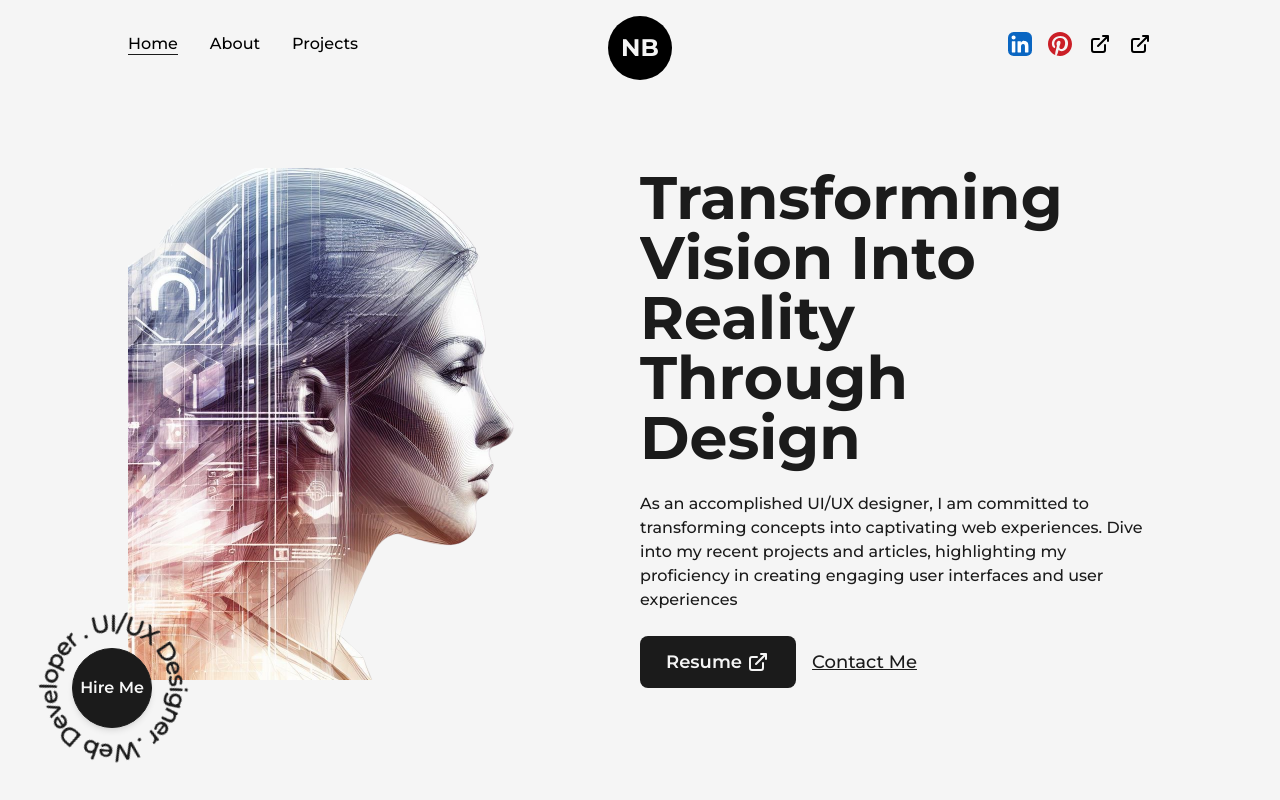
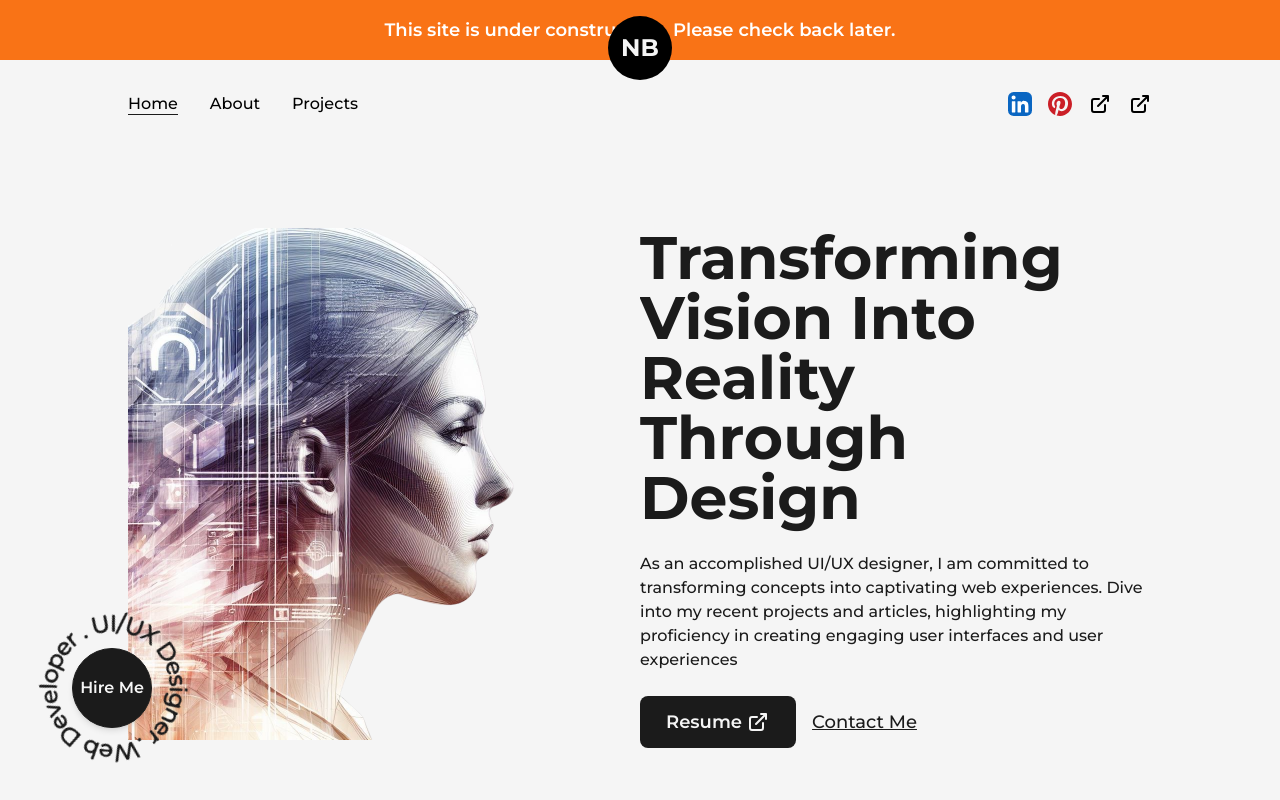
Before and after one commit to natalia-belei/natalia-belei.github.io, a Next.js app in the folder reactportfolio/: page / in a window 1280 px wide. Shown: the top 800 px of the page. Built offline with nearby package versions, Linux system fonts and the light colour scheme.

Commit message:
Add Under Construction banner.

```diff
--- /dev/null
+++ b/reactportfolio/config.js
@@ -0,0 +1,5 @@
+const config = {
+    isUnderConstruction: true,
+};
+
+export default config;
--- /dev/null
+++ b/reactportfolio/src/components/UnderConstruction.js
@@ -0,0 +1,13 @@
+import React from 'react';
+
+const UnderConstruction = () => {
+    return (
+        <div className="bg-orange-500 text-white text-center p-4">
+            <p className="text-lg font-semibold">
+                This site is under construction. Please check back later.
+            </p>
+        </div>
+    );
+};
+
+export default UnderConstruction;
--- a/reactportfolio/src/pages/_app.js
+++ b/reactportfolio/src/pages/_app.js
@@ -1,8 +1,10 @@
 import Footer from '@/components/Footer'
 import NavBar from '@/components/NavBar'
+import UnderConstruction from '@/components/UnderConstruction'
 import '@/styles/globals.css'
 import { Montserrat } from "next/font/google"
 import Head from 'next/head'
+import config from 'config.js'
 
 const montserrat = Montserrat({
   subsets: ['latin'],
@@ -17,6 +19,7 @@ export default function App({ Component, pageProps }) {
         <link rel="icon" href="/favicon.ico" />
       </Head>
       <main className={`${montserrat.variable} font-mont bg-light w-full min-h-screen`}>
+        {config.isUnderConstruction && <UnderConstruction />}
         <NavBar />
         <Component {...pageProps} />
       </main>
```
